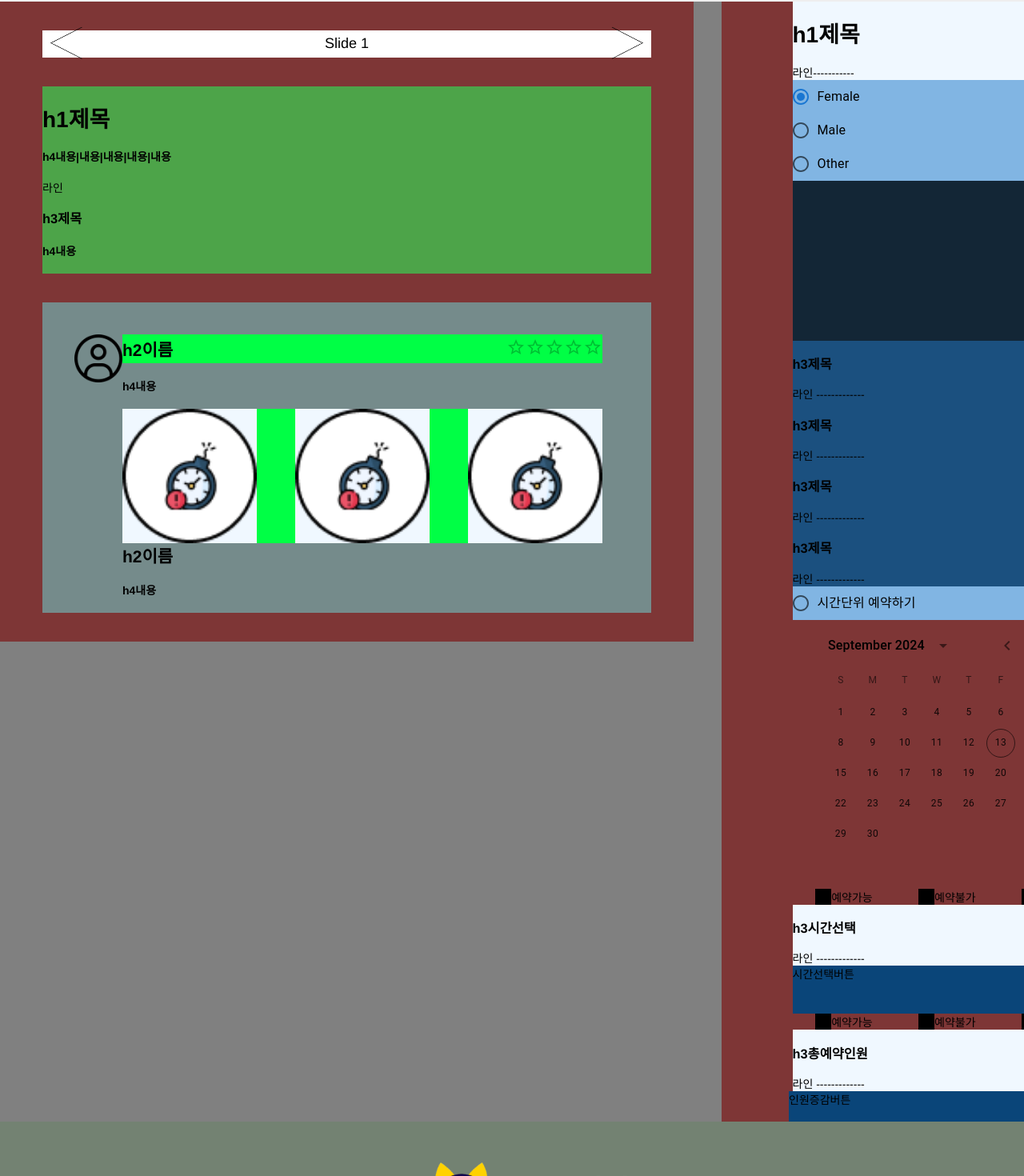
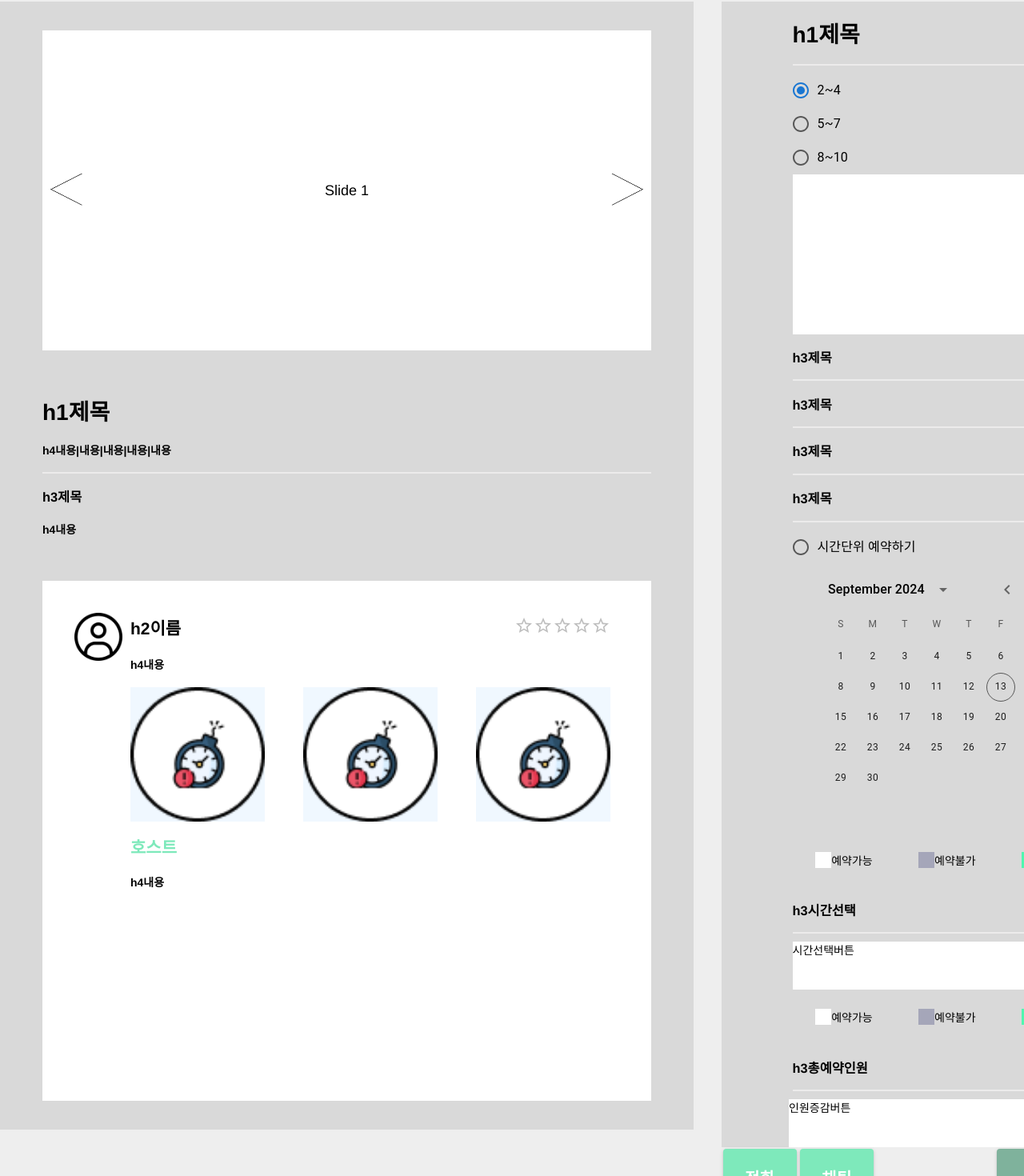
Before and after one commit to gemynd1/Study-Res-System, a React (Create React App) app in the folder src/main/frontend/: page /teamdetail in a window 1280 px wide. Shown: the part 102-1572 px from the top of the page at 80% size. Built offline with nearby package versions, Linux system fonts and the light colour scheme.

Commit message:
feat: teamdetail.js 디자인 수정

```diff
--- a/src/main/frontend/package.json
+++ b/src/main/frontend/package.json
@@ -7,6 +7,7 @@
     "@emotion/styled": "^11.13.0",
     "@mui/material": "^6.1.0",
     "@mui/x-date-pickers": "^7.16.0",
+    "@mui/x-date-pickers-pro": "^7.16.0",
     "@testing-library/jest-dom": "^5.17.0",
     "@testing-library/react": "^13.4.0",
     "@testing-library/user-event": "^13.5.0",
--- a/src/main/frontend/src/Components/Content/Page/teamdetail.js
+++ b/src/main/frontend/src/Components/Content/Page/teamdetail.js
@@ -2,8 +2,10 @@ import React, { useRef, useState } from "react";
 import teamDetail from "../../../style/teamDetail.css";
 import { Navigation } from "swiper/modules";
 import { Swiper, SwiperSlide, useSwiper } from "swiper/react";
-import Rating from "@mui/material/Rating"; // Importing Rating
+import Rating from "@mui/material/Rating";
 import Radio from "@mui/material/Radio";
+import Stack from "@mui/material/Stack";
+import Button from "@mui/material/Button";
 import RadioGroup from "@mui/material/RadioGroup";
 import FormControlLabel from "@mui/material/FormControlLabel";
 import FormControl from "@mui/material/FormControl";
@@ -47,16 +49,23 @@ function ControlledRating() {
   );
 }
 function RadioButtonsGroup() {
+  const [selectedValue, setSelectedValue] = useState("2~4"); // 초기 값 설정
+
+  const handleChange = (event) => {
+    setSelectedValue(event.target.value); // 선택된 값 업데이트
+  };
+
   return (
     <FormControl>
       <RadioGroup
         aria-labelledby="demo-radio-buttons-group-label"
-        defaultValue="female"
+        value={selectedValue} // 상태에서 값을 받아옴
         name="radio-buttons-group"
+        onChange={handleChange} // 변경 시 상태 업데이트
       >
-        <FormControlLabel value="female" control={<Radio />} label="Female" />
-        <FormControlLabel value="male" control={<Radio />} label="Male" />
-        <FormControlLabel value="other" control={<Radio />} label="Other" />
+        <FormControlLabel value="2~4" control={<Radio />} label="2~4" />
+        <FormControlLabel value="5~7" control={<Radio />} label="5~7" />
+        <FormControlLabel value="8~10" control={<Radio />} label="8~10" />
       </RadioGroup>
     </FormControl>
   );
@@ -66,6 +75,33 @@ function BasicDateCalendar() {
     <LocalizationProvider dateAdapter={AdapterDayjs}>
       <DateCalendar />
     </LocalizationProvider>
+  );
+}
+function BasicButtons({
+  text,
+  width,
+  height,
+  fontSize,
+  padding,
+  margin,
+  backgroundColor,
+}) {
+  return (
+    <Button
+      variant="contained"
+      sx={{
+        backgroundColor: backgroundColor || "#7EE9BB",
+        "&:hover": { backgroundColor: "#5CC8A4" },
+        fontWeight: "bold",
+        width: width || "92px", // 기본값은 auto
+        height: height || "74px", // 기본값은 auto
+        fontSize: fontSize || "1.25rem", // 기본값은 1rem
+        padding: padding || "12px 24px", // 기본값은 '8px 16px'
+        margin: margin || "2px 2px",
+      }}
+    >
+      {text}
+    </Button>
   );
 }
 
@@ -99,7 +135,7 @@ const TeamDetail = () => {
           <h4 className="teamDetail__main-content-title-option">
             h4내용|내용|내용|내용|내용
           </h4>
-          <div className="teamDetail__main-header-line">라인</div>
+          <div className="teamDetail__main-header-line" />
           <div className="teamDetail__main-content-text">
             <h3 className="teamDetail__main-content-text-title">h3제목</h3>
             <h4 className="teamDetail__main-content-text-text">h4내용</h4>
@@ -137,7 +173,7 @@ const TeamDetail = () => {
                 alt="star"
               ></img>
             </div>
-            <h2 className="teamDetail__main-review-name">h2이름</h2>
+            <h2 className="teamDetail__main-review-name host">호스트</h2>
             <h4 className="teamDetail__side-content-text-title">h4내용</h4>
           </div>
         </div>
@@ -146,95 +182,81 @@ const TeamDetail = () => {
         <div className="teamDetail__side">
           <div className="teamDetail__side-header">
             <h1 className="teamDetail__side-header-title">h1제목</h1>
-            <div className="teamDetail__side-header-line">라인-----------</div>
+            <div className="teamDetail__side-header-line" />
           </div>
           <div className="teamDetail__side-radio">
-            {/* <div className="teamDetail__side-radio-button">O버튼</div>
-            <div className="teamDetail__side-radio-title"> 3~6인실</div> */}
             <RadioButtonsGroup />
           </div>
           <div className="teamDetail__side-image"></div>
           <div className="teamDetail__side-description">
             <h3 className="teamDetail__side-content-text-text">h3제목</h3>
-            <div className="teamDetail__side-header-line">
-              라인 -------------
-            </div>
+            <div className="teamDetail__side-header-line" />
             <h3 className="teamDetail__side-content-text-text">h3제목</h3>
-            <div className="teamDetail__side-header-line">
-              라인 -------------
-            </div>
+            <div className="teamDetail__side-header-line" />
+
             <h3 className="teamDetail__side-content-text-text">h3제목</h3>
-            <div className="teamDetail__side-header-line">
-              라인 -------------
-            </div>
+            <div className="teamDetail__side-header-line" />
             <h3 className="teamDetail__side-content-text-text">h3제목</h3>
-            <div className="teamDetail__side-header-line">
-              라인 -------------
-            </div>
+            <div className="teamDetail__side-header-line" />
           </div>
           <div className="teamDetail__side-radio">
-            {/* <div className="teamDetail__side-radio-button">O버튼</div>
-            <div className="teamDetail__side-radio-title">
-              {" "}
-              시간단위 예약하기
-            </div> */}
             <FormControlLabel control={<Radio />} label="시간단위 예약하기" />
           </div>
           <div className="teamDetail__side-calendar">
-            {/* <div className="teamDetail__side-calendar-header">달력</div>
-            <div className="teamDetail__side-calendar-content"></div> */}
+            {/* <div className="teamDetail__side-calendar-header">달력</div> */}
             <BasicDateCalendar />
           </div>
           <div className="teamDetail__side-legend">
             <div className="teamDetail__side-legend-wrap">
-              <div className="teamDetail__side-legend-boxColor"></div>
+              <div className="teamDetail__side-legend-boxColor1"></div>
               <div className="teamDetail___side-legned-title">예약가능</div>
             </div>
             <div className="teamDetail__side-legend-wrap">
-              <div className="teamDetail__side-legend-boxColor"></div>
+              <div className="teamDetail__side-legend-boxColor2"></div>
               <div className="teamDetail___side-legned-title">예약불가</div>
             </div>
             <div className="teamDetail__side-legend-wrap">
-              <div className="teamDetail__side-legend-boxColor"></div>
+              <div className="teamDetail__side-legend-boxColor3"></div>
               <div className="teamDetail___side-legned-title">오늘</div>
             </div>
           </div>
           <div className="teamDetail__side-header">
             <h3 className="teamDetail__side-content-text-text">h3시간선택</h3>
-            <div className="teamDetail__side-header-line">
-              라인 -------------
-            </div>
+            <div className="teamDetail__side-header-line" />
           </div>
           <div className="teamDetail__side-choiceTime">시간선택버튼</div>
           <div className="teamDetail__side-legend">
             <div className="teamDetail__side-legend-wrap">
-              <div className="teamDetail__side-legend-boxColor"></div>
+              <div className="teamDetail__side-legend-boxColor1"></div>
               <div className="teamDetail___side-legned-title">예약가능</div>
             </div>
             <div className="teamDetail__side-legend-wrap">
-              <div className="teamDetail__side-legend-boxColor"></div>
+              <div className="teamDetail__side-legend-boxColor2"></div>
               <div className="teamDetail___side-legned-title">예약불가</div>
             </div>
             <div className="teamDetail__side-legend-wrap">
-              <div className="teamDetail__side-legend-boxColor"></div>
+              <div className="teamDetail__side-legend-boxColor3"></div>
               <div className="teamDetail___side-legned-title">오늘</div>
             </div>
           </div>
 
           <div className="teamDetail__side-header">
             <h3 className="teamDetail__side-content-text-text">h3총예약인원</h3>
-            <div className="teamDetail__side-header-line">
-              라인 -------------
-            </div>
+            <div className="teamDetail__side-header-line" />
           </div>
           <div className="teamDetail__side-count-control">인원증감버튼</div>
         </div>
         <div className="teamDetail__buttons">
           <div className="teamDitail__call-chating">
-            <div className="teamDetail__side-callButton">전화</div>
-            <div className="teamDetail__side-chatingButton">채팅</div>
+            <BasicButtons text="전화" />
+            <BasicButtons text="채팅" />
           </div>
-          <div className="teamDetail__side-reserveButton">예약가능</div>
+          <BasicButtons
+            text="예약가능"
+            width="192px"
+            height="74px"
+            backgroundColor="#7FB29C"
+          />
         </div>
       </div>
     </div>
--- a/src/main/frontend/src/style/teamDetail.css
+++ b/src/main/frontend/src/style/teamDetail.css
@@ -1,35 +1,49 @@
 h2 {
   margin: 0;
+}
+.host {
+  margin-top: 16px;
+  color: #7ee9bb;
+}
+
+.teamDetail__main-header-line {
+  border: 1px solid #fffdfd;
+  margin: 5px 0;
+  opacity: 0.5;
+}
+.teamDetail__side-header-line {
+  border: 1px solid #fffdfd;
+  margin: 10px 0;
+  opacity: 0.5;
 }
 
 .teamDetail {
   display: flex;
   flex-direction: row;
-  background-color: gray;
+  /* background-color: gray; */
   width: 1440px;
-  height: 1400px;
+  height: 100%;
   margin: 0 auto;
   box-sizing: border-box;
 }
 
 .teamDetail__main {
-  background-color: rgb(126, 54, 54);
+  background-color: #d9d9d9;
   width: 867px;
-  height: 1400px;
-  /* margin: 0 auto; */
+  height: 100%;
   display: flex;
-  flex-direction: column; /* 세로로 정렬 */
-  justify-content: center; /* 수직 정렬 */
-  align-items: center; /* 수평 정렬 */
-  height: 100vh; /* 화면 높이에 맞추기 */
+  flex-direction: column;
+  justify-content: center;
+  align-items: center;
 }
 
 .teamDetail__main-image {
-  background-color: rgb(117, 139, 139);
+  background-color: rgb(17, 121, 24);
   width: 761px;
-  height: 364px;
+  height: 400px;
   margin: 36px 0;
   position: relative;
+  z-index: 99;
 }
 
 .moveButton {
@@ -60,12 +74,12 @@ h2 {
 
 .teamDetail__main-content {
   /* margin: 5px 52.995px; */
-  background-color: rgb(77, 164, 73);
+  /* background-color: rgb(77, 164, 73); */
   width: 761px;
   margin-bottom: 36px;
 }
 .teamDetail__main-review {
-  background-color: rgb(117, 139, 139);
+  background-color: #ffffff;
   width: 761px;
   height: 650.34px;
   display: flex;
@@ -83,18 +97,18 @@ h2 {
   margin-top: 40px;
   width: 600px;
   height: 36px;
-  background-color: #00ff45;
   justify-content: space-between;
   align-items: center;
 }
-.teamDetail__main-review-name {
+.teamDetail__main-review-wrap {
+  margin-left: 10px;
 }
 .teamDetail__main-review-star {
   width: 36px;
   height: 36px;
 }
 .teamDetail__main-review-photo {
-  background-color: #00ff45;
+  /* background-color: #00ff45; */
   display: flex;
   justify-content: space-between;
 }
@@ -103,7 +117,7 @@ h2 {
   width: 168px;
 }
 .teamDetail__side {
-  background-color: rgb(126, 54, 54);
+  background-color: #d9d9d9;
   margin-left: 35px;
   width: 538px;
   /* height: 1400px; */
@@ -115,23 +129,23 @@ h2 {
   /* height: 100vh; 화면 높이에 맞추기 */
 }
 .teamDetail__side-header {
-  background-color: aliceblue;
+  /* background-color: aliceblue; */
   width: 361px;
   /* height: 164px; */
 }
 .teamDetail__side-radio {
-  background-color: rgb(129, 181, 227);
+  /* background-color: rgb(129, 181, 227); */
   width: 361px;
   display: flex;
 }
 .teamDetail__side-image {
   width: 361px;
   height: 200px;
-  background-color: rgb(19, 38, 54);
+  background-color: #ffffff;
 }
 .teamDetail__side-description {
   width: 361px;
-  background-color: rgb(27, 80, 127);
+  /* background-color: rgb(27, 80, 127); */
 }
 .teamDetail__side-calendar-header {
   width: 361px;
@@ -142,22 +156,31 @@ h2 {
   width: 361px;
   display: flex;
   justify-content: space-around;
+  margin: 24px 0;
 }
 .teamDetail__side-legend-wrap {
   display: flex;
 }
-.teamDetail__side-legend-boxColor {
-  background-color: black;
+.teamDetail__side-legend-boxColor1 {
+  background-color: #ffffff;
+  width: 20px;
+}
+.teamDetail__side-legend-boxColor2 {
+  background-color: #a5a6b9;
+  width: 20px;
+}
+.teamDetail__side-legend-boxColor3 {
+  background-color: #50f6af;
   width: 20px;
 }
 .teamDetail__side-choiceTime {
   width: 361px;
-  background-color: rgb(10, 69, 121);
+  background-color: #ffffff;
   height: 60px;
 }
 .teamDetail__side-count-control {
   width: 370px;
-  background-color: rgb(10, 69, 121);
+  background-color: #ffffff;
   height: 60px;
 }
 .teamDetail__buttons {
```
Also changed, not shown: 1 other file (tests, documents, lock files or other folders).
